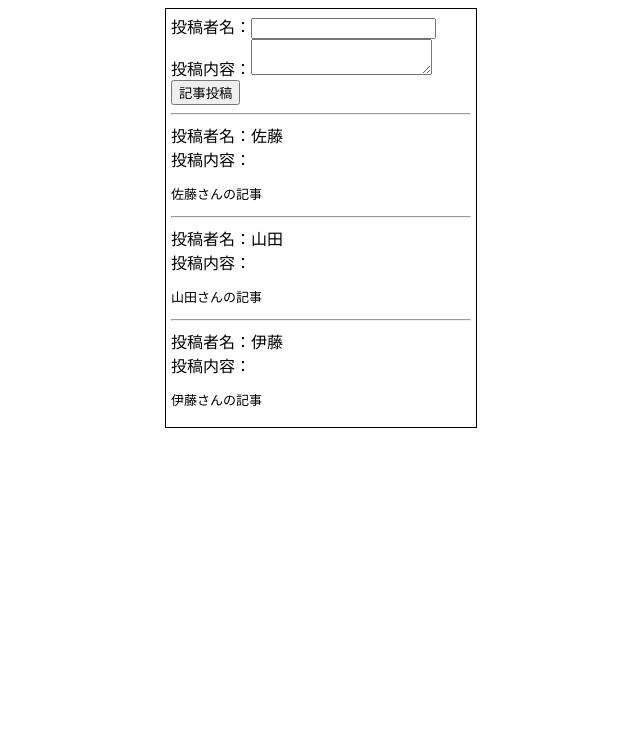
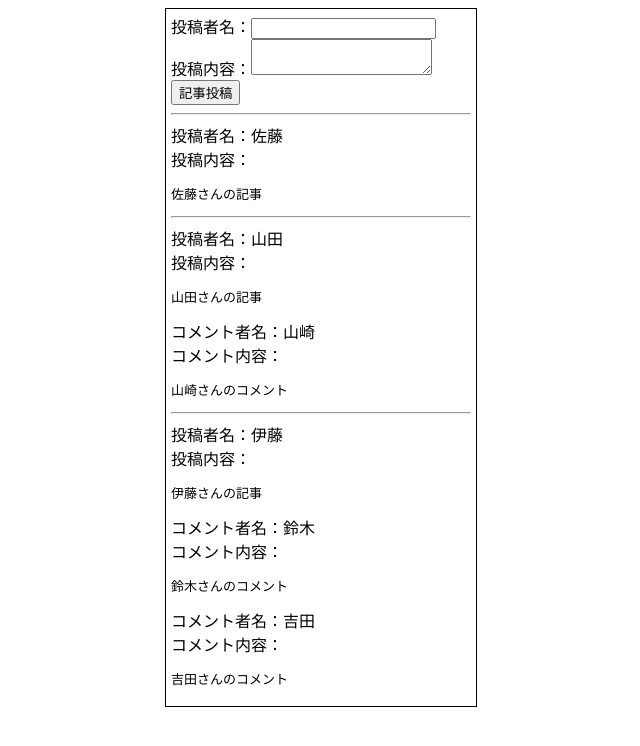
Before and after one commit to suzu1997/ex-vue-bbs, a Vue app: page / in a window 1280 px wide. Shown: the top 746 px of the page, without its empty margins (319-959 px from the left). Built offline with nearby package versions, Linux system fonts and the light colour scheme.

Commit message:
コメントの表示を実装

```diff
--- a/src/views/Bbs.vue
+++ b/src/views/Bbs.vue
@@ -12,6 +12,11 @@
       <div>投稿者名：{{ article.name }}</div>
       <div>投稿内容：</div>
       <pre>{{ article.content }}</pre>
+      <div v-for="comment of article.commentList" :key="comment.id">
+        <div>コメント者名：{{ comment.name }}</div>
+        <div>コメント内容：</div>
+        <pre>{{ comment.content }}</pre>
+      </div>
     </div>
   </div>
 </template>
@@ -37,7 +42,6 @@ export default class Bbs extends Vue {
    */
   created(): void {
     this.currentArticleList = this.$store.getters.getArticles;
-    console.log(this.currentArticleList);
   }
   /**
    * 記事を追加する.
```
